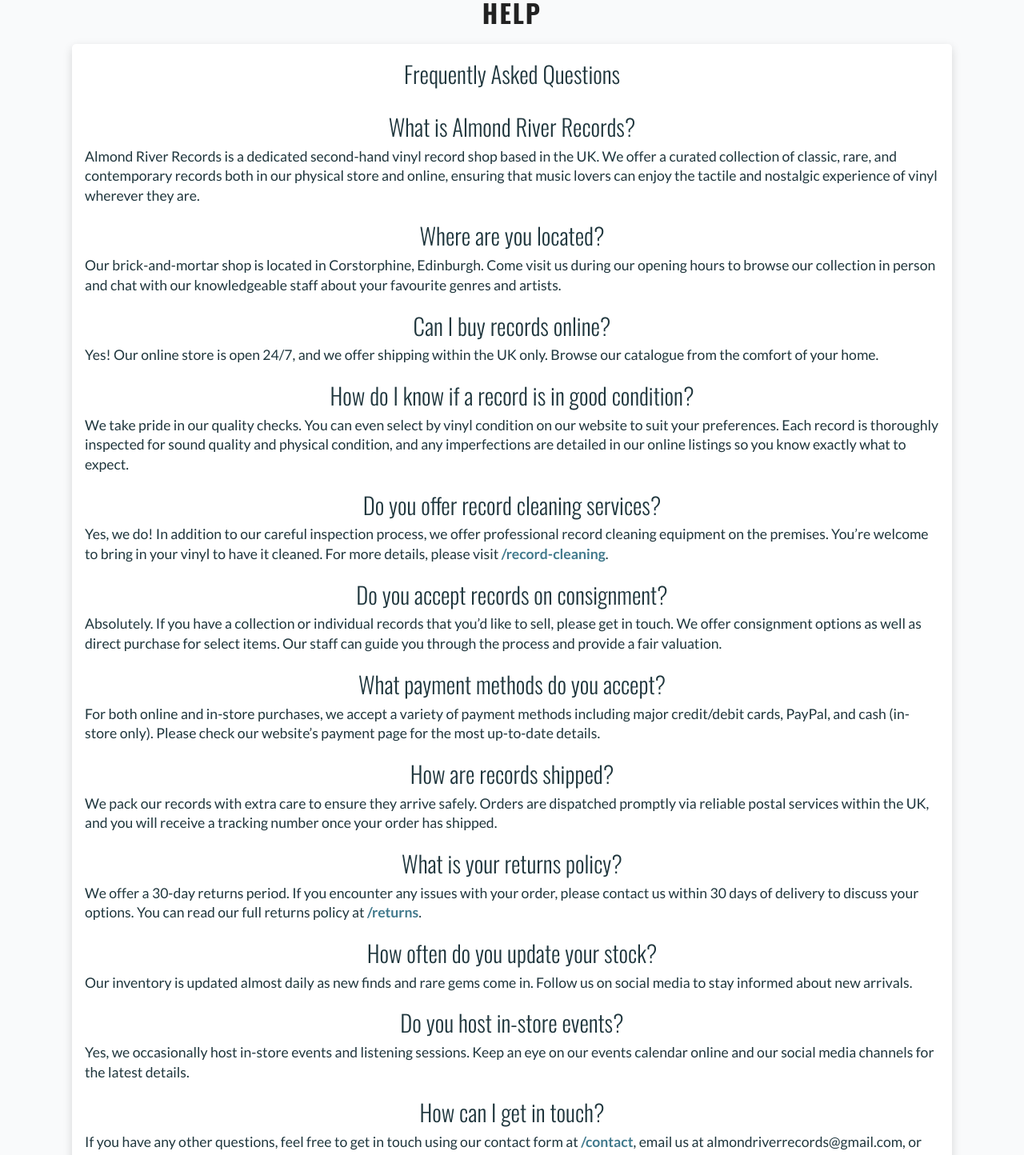
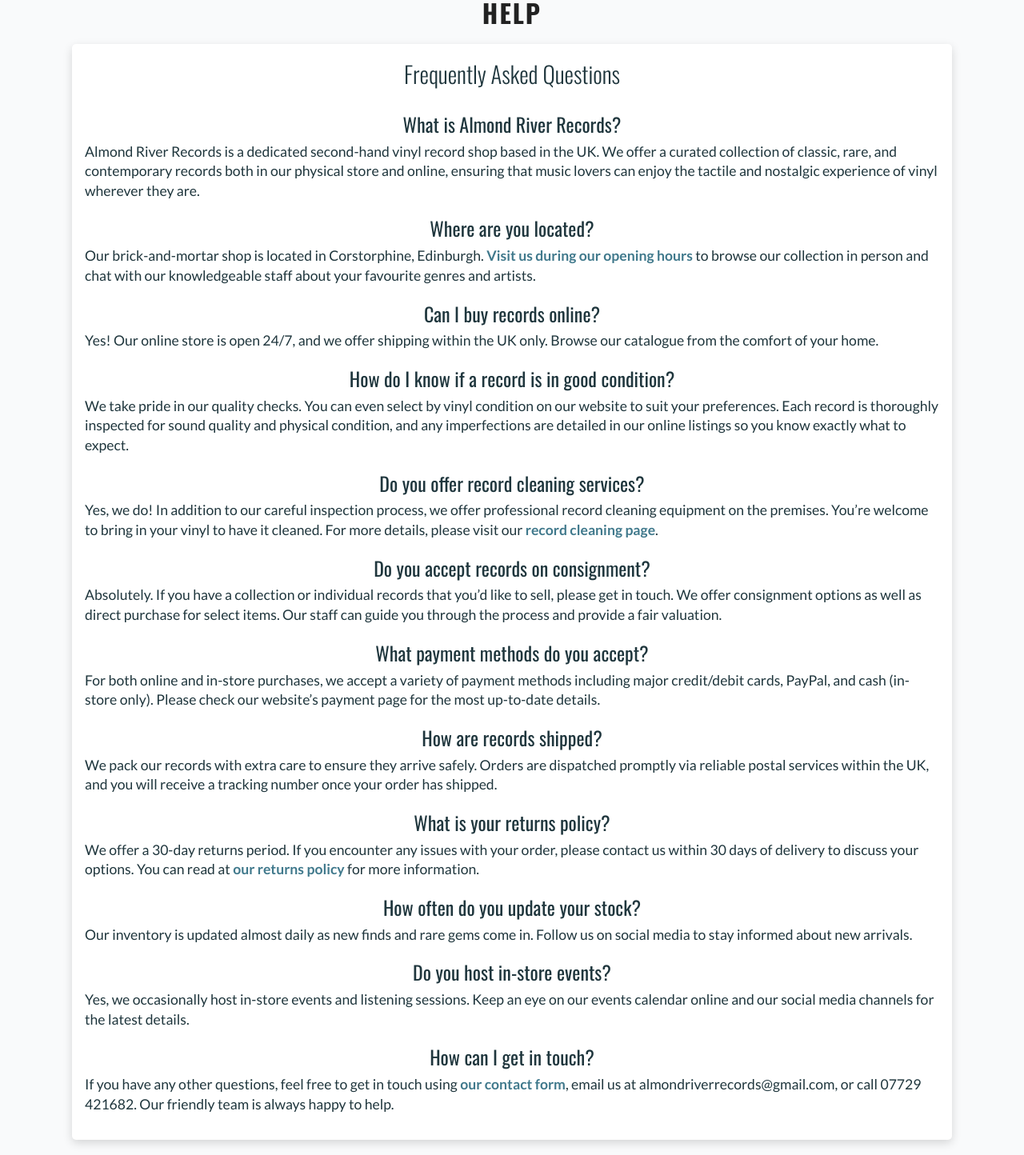
Before and after one commit to dvhzldn/almond-river-records, a Next.js app: page /help in a window 1280 px wide. Shown: the part 80-1524 px from the top of the page at 80% size. Built offline with nearby package versions, Linux system fonts and the light colour scheme.

Commit message:
FAQs updated and styling of links

```diff
--- a/src/app/globals.css
+++ b/src/app/globals.css
@@ -183,10 +183,9 @@ a,
 Link:hover,
 a:hover,
 .hyperLink:hover {
-	color: var(--colour-2);
+	color: var(--colour-6);
 	opacity: 0.9;
-	text-decoration: underline;
-	font-weight: bold;
+	text-decoration: underline solid;
 }
 
 /* Navigation Bar */
--- a/src/app/help/page.tsx
+++ b/src/app/help/page.tsx
@@ -8,7 +8,7 @@ export default function Help() {
 				<h2>Frequently Asked Questions</h2>
 				<br />
 				<>
-					<h2>What is Almond River Records?</h2>
+					<h3>What is Almond River Records?</h3>
 					<p className="text">
 						Almond River Records is a dedicated second-hand vinyl record
 						shop based in the UK. We offer a curated collection of
@@ -17,22 +17,23 @@ export default function Help() {
 						tactile and nostalgic experience of vinyl wherever they are.
 					</p>
 
-					<h2>Where are you located?</h2>
+					<h3>Where are you located?</h3>
 					<p className="text">
 						Our brick-and-mortar shop is located in Corstorphine,
-						Edinburgh. Come visit us during our opening hours to browse
-						our collection in person and chat with our knowledgeable staff
-						about your favourite genres and artists.
+						Edinburgh.{" "}
+						<Link href="/about">Visit us during our opening hours</Link>{" "}
+						to browse our collection in person and chat with our
+						knowledgeable staff about your favourite genres and artists.
 					</p>
 
-					<h2>Can I buy records online?</h2>
+					<h3>Can I buy records online?</h3>
 					<p className="text">
 						Yes! Our online store is open 24/7, and we offer shipping
 						within the UK only. Browse our catalogue from the comfort of
 						your home.
 					</p>
 
-					<h2>How do I know if a record is in good condition?</h2>
+					<h3>How do I know if a record is in good condition?</h3>
 					<p className="text">
 						We take pride in our quality checks. You can even select by
 						vinyl condition on our website to suit your preferences. Each
@@ -41,16 +42,16 @@ export default function Help() {
 						listings so you know exactly what to expect.
 					</p>
 
-					<h2>Do you offer record cleaning services?</h2>
+					<h3>Do you offer record cleaning services?</h3>
 					<p className="text">
 						Yes, we do! In addition to our careful inspection process, we
 						offer professional record cleaning equipment on the premises.
 						You’re welcome to bring in your vinyl to have it cleaned. For
-						more details, please visit{" "}
-						<Link href="/record-cleaning">/record-cleaning</Link>.
+						more details, please visit our{" "}
+						<Link href="/record-cleaning">record cleaning page</Link>.
 					</p>
 
-					<h2>Do you accept records on consignment?</h2>
+					<h3>Do you accept records on consignment?</h3>
 					<p className="text">
 						Absolutely. If you have a collection or individual records
 						that you’d like to sell, please get in touch. We offer
@@ -59,7 +60,7 @@ export default function Help() {
 						a fair valuation.
 					</p>
 
-					<h2>What payment methods do you accept?</h2>
+					<h3>What payment methods do you accept?</h3>
 					<p className="text">
 						For both online and in-store purchases, we accept a variety of
 						payment methods including major credit/debit cards, PayPal,
@@ -67,7 +68,7 @@ export default function Help() {
 						page for the most up-to-date details.
 					</p>
 
-					<h2>How are records shipped?</h2>
+					<h3>How are records shipped?</h3>
 					<p className="text">
 						We pack our records with extra care to ensure they arrive
 						safely. Orders are dispatched promptly via reliable postal
@@ -75,34 +76,34 @@ export default function Help() {
 						once your order has shipped.
 					</p>
 
-					<h2>What is your returns policy?</h2>
+					<h3>What is your returns policy?</h3>
 					<p className="text">
 						We offer a 30-day returns period. If you encounter any issues
 						with your order, please contact us within 30 days of delivery
-						to discuss your options. You can read our full returns policy
-						at <Link href="/returns">/returns</Link>.
+						to discuss your options. You can read at{" "}
+						<Link href="/returns">our returns policy</Link> for more
+						information.
 					</p>
 
-					<h2>How often do you update your stock?</h2>
+					<h3>How often do you update your stock?</h3>
 					<p className="text">
 						Our inventory is updated almost daily as new finds and rare
 						gems come in. Follow us on social media to stay informed about
 						new arrivals.
 					</p>
 
-					<h2>Do you host in-store events?</h2>
+					<h3>Do you host in-store events?</h3>
 					<p className="text">
 						Yes, we occasionally host in-store events and listening
 						sessions. Keep an eye on our events calendar online and our
 						social media channels for the latest details.
 					</p>
 
-					<h2>How can I get in touch?</h2>
+					<h3>How can I get in touch?</h3>
 					<p className="text">
 						If you have any other questions, feel free to get in touch
-						using our contact form at{" "}
-						<Link href="/contact">/contact</Link>, email us at
-						almondriverrecords@gmail.com, or call 07729 421682. Our
+						using <Link href="/contact">our contact form</Link>, email us
+						at almondriverrecords@gmail.com, or call 07729 421682. Our
 						friendly team is always happy to help.
 					</p>
 				</>
```
